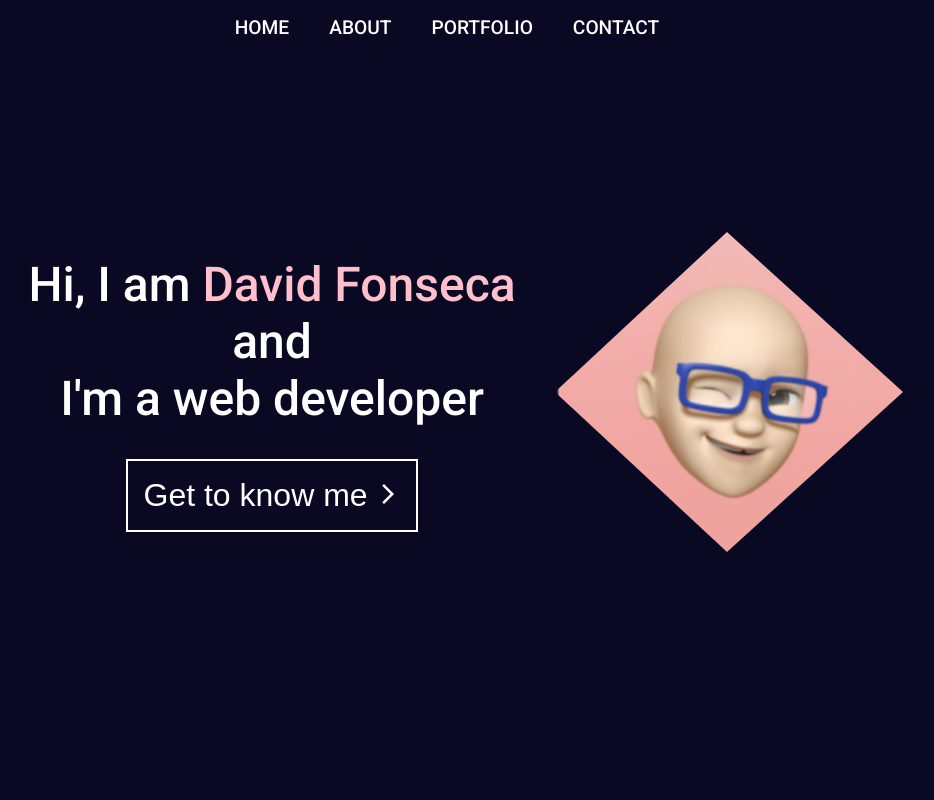
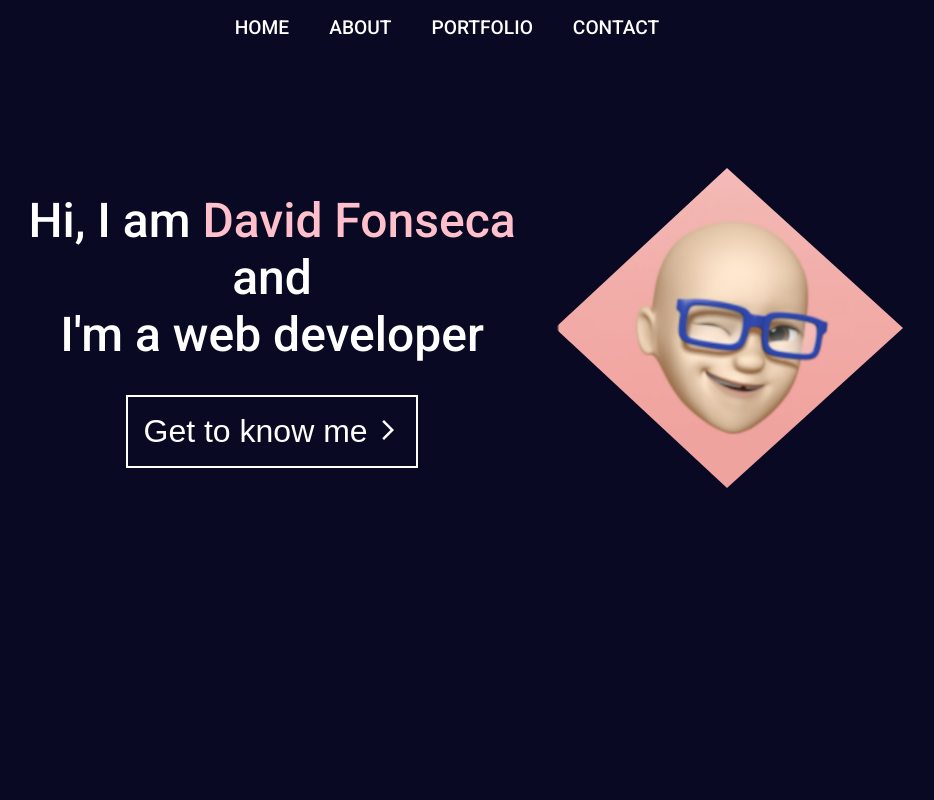
Before and after one commit to Barbelitos/my-portfolio, a React (Create React App) app: page / in a window 1280 px wide. Shown: the top 800 px of the page, without its empty margins (193-1127 px from the left). Built offline with nearby package versions, Linux system fonts and the light colour scheme.

Commit message:
Update HomeContainer.module.css

```diff
--- a/src/components/layout/HomeContainer.module.css
+++ b/src/components/layout/HomeContainer.module.css
@@ -1,5 +1,5 @@
 .home_container {
-  margin: 4rem auto;
+  margin: 0 auto;
   width: 75%;
   max-width: 1300px;
   display: flex;
```
